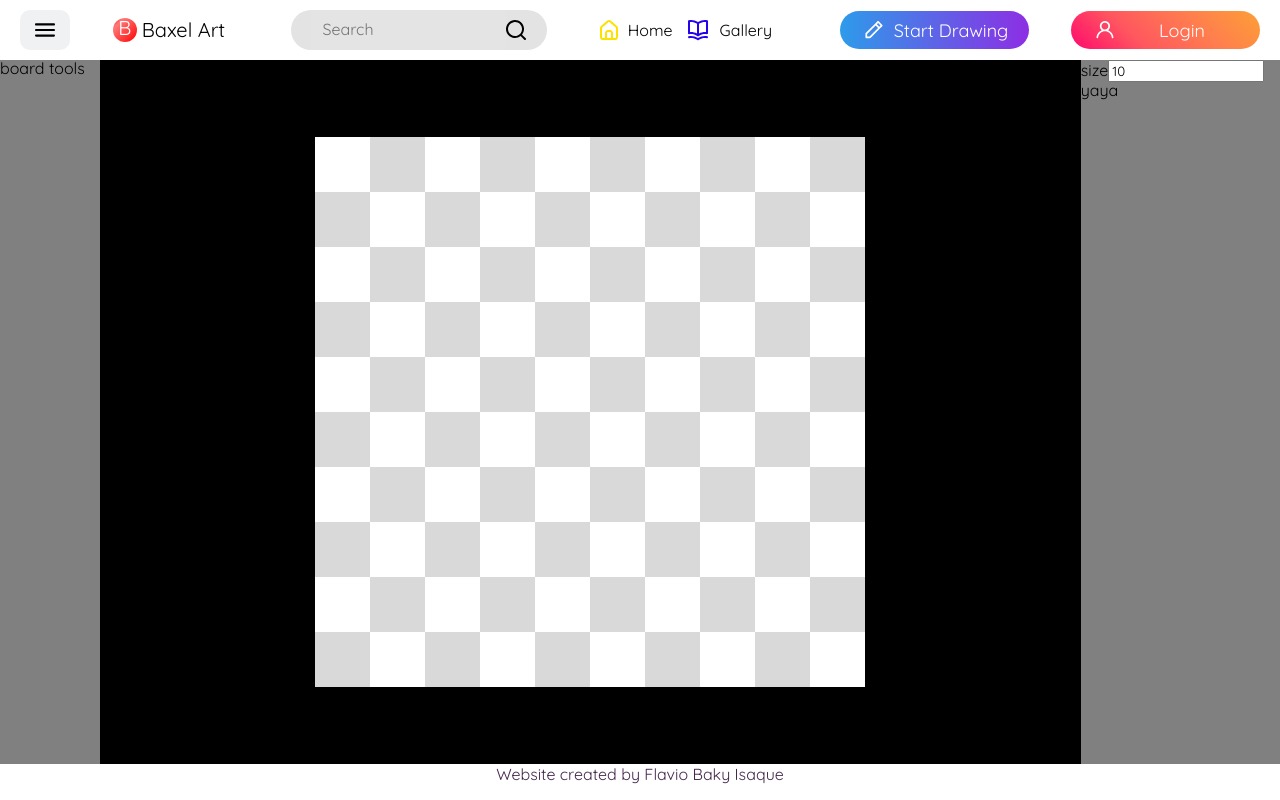
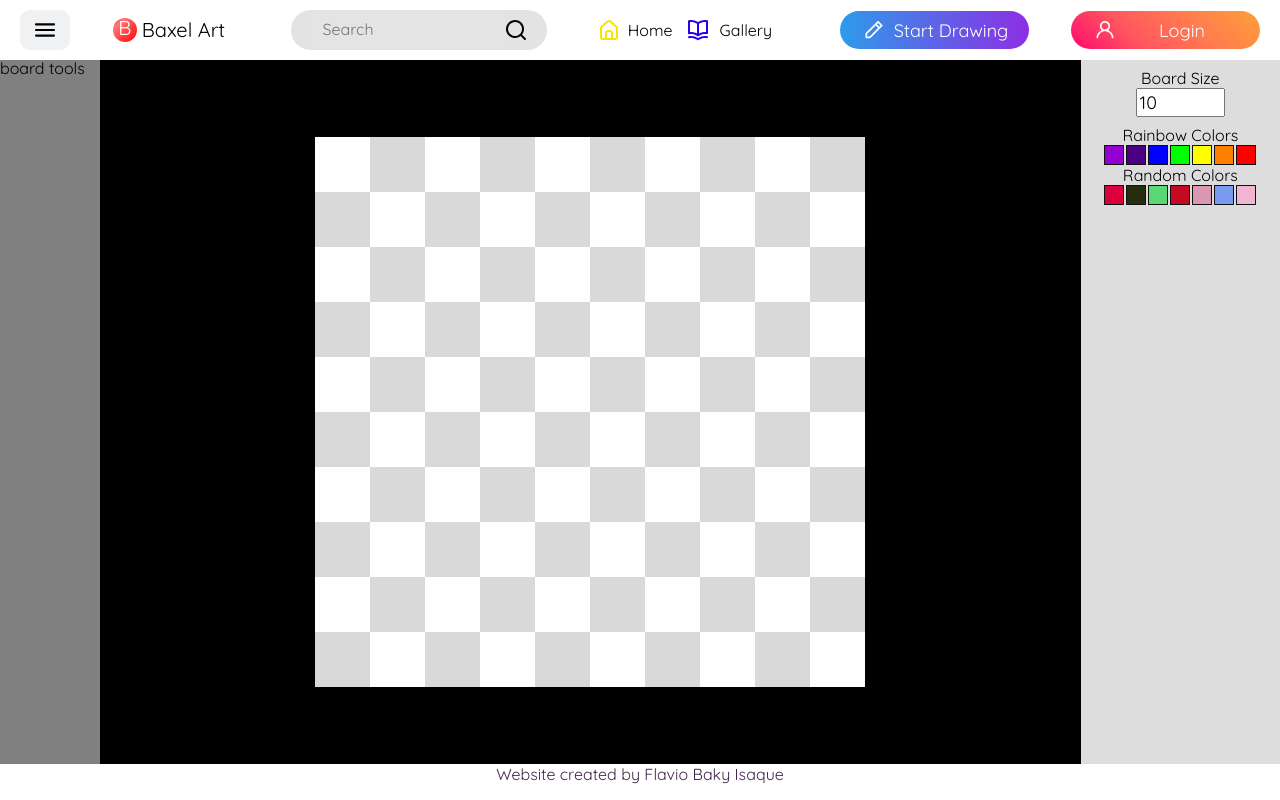
Before and after one commit to baky2708/Baxel-Art, a React (Create React App) app: page /draw in a window 1280 px wide. Built offline with nearby package versions, Linux system fonts and the light colour scheme.

Commit message:
feat: add pallet colors

```diff
--- a/src/pages/Draw/Main/BoardMenu/ColorsBlock/index.jsx
+++ b/src/pages/Draw/Main/BoardMenu/ColorsBlock/index.jsx
@@ -1,8 +1,42 @@
 import React from 'react';
+import {
+  Container,
+  ColorsContainer,
+  Colors,
+} from './styles';
 
 function ColorsBrock() {
+  const rainbowColors = [
+    '#9400D3',
+    '#4B0082',
+    '#0000FF',
+    '#00FF00',
+    '#FFFF00',
+    '#FF7F00',
+    '#FF0000',
+  ];
+
+  const generateRandomColors = () => {
+    const colorsLength = 7;
+    const colors = [];
+    for (let i = 0; i < colorsLength; i += 1) {
+      colors.push(`#${Math.random().toString(16).substr(2, 6)}`);
+    }
+    return colors;
+  };
+
+  const randomColors = generateRandomColors();
   return (
-    <h1>yaya</h1>
+    <Container>
+      <p>Rainbow Colors</p>
+      <ColorsContainer>
+        {rainbowColors.map((e) => <Colors key={e} bgColor={e} />)}
+      </ColorsContainer>
+      <p>Random Colors</p>
+      <ColorsContainer>
+        {randomColors && randomColors.map((e) => <Colors key={e} bgColor={e} />)}
+      </ColorsContainer>
+    </Container>
   );
 }
 
--- a/src/pages/Draw/Main/BoardMenu/ColorsBlock/styles.js
+++ b/src/pages/Draw/Main/BoardMenu/ColorsBlock/styles.js
@@ -0,0 +1,32 @@
+import styled from 'styled-components';
+
+export const Container = styled.div`
+/* background-color: red; */
+  & {
+    display: flex;
+    justify-content: center;
+    align-items: center;
+    flex-direction: column;
+    flex-wrap: wrap;
+  }
+`;
+
+export const ColorsContainer = styled.div`
+  display: flex;
+  justify-content: center;
+  align-items: center;
+`;
+
+export const Colors = styled.div`
+  & {
+    background-color: ${({ bgColor }) => bgColor};
+    width: 20px;
+    height: 20px;
+    margin: 2px 1px;
+    border: 1px solid #111;
+  }
+
+  &:hover {
+    border: 1px solid #fff;
+  }
+`;
--- a/src/pages/Draw/Main/BoardMenu/InputSize/index.jsx
+++ b/src/pages/Draw/Main/BoardMenu/InputSize/index.jsx
@@ -1,5 +1,6 @@
 import React, { useState, useEffect } from 'react';
 import { useDraw } from '../../../../../context/Provider';
+import Container from './styles';
 
 function InputSize() {
   const { size, setSize } = useDraw();
@@ -14,10 +15,12 @@ function InputSize() {
   }, [inputValue]);
 
   return (
-    <label htmlFor="size">
-      size
-      <input type="number" onChange={onChange} value={inputValue} />
-    </label>
+    <Container>
+      <label htmlFor="size">
+        <p>Board Size</p>
+        <input type="number" onChange={onChange} value={inputValue} />
+      </label>
+    </Container>
   );
 }
 
--- a/src/pages/Draw/Main/BoardMenu/InputSize/styles.js
+++ b/src/pages/Draw/Main/BoardMenu/InputSize/styles.js
@@ -0,0 +1,22 @@
+import styled from 'styled-components';
+
+const Container = styled.div`
+  margin: 10px;
+  label {
+  display: flex;
+  flex-direction: column;
+  justify-content: center;
+  align-items: center;
+  }
+
+  p {
+    margin-bottom: 2px;
+  }
+
+  input {
+    font-size: 18px;
+    width: 50%;
+  }
+`;
+
+export default Container;
--- a/src/pages/Draw/Main/BoardMenu/styles.js
+++ b/src/pages/Draw/Main/BoardMenu/styles.js
@@ -2,7 +2,7 @@ import styled from 'styled-components';
 
 const Container = styled.div`
   width: 260px;
-  background-color: grey;
+  background-color: #ddd;
 `;
 
 export default Container;
```
